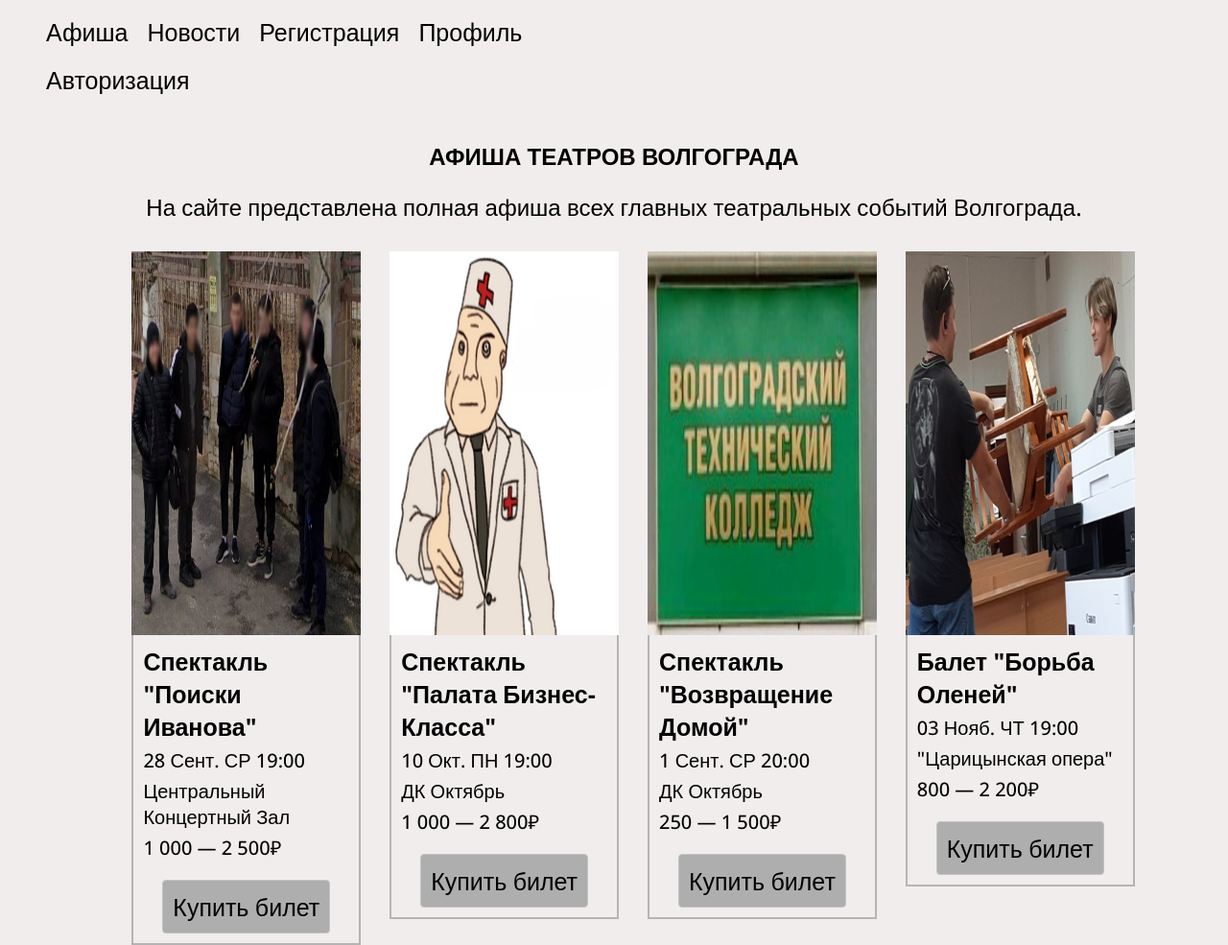
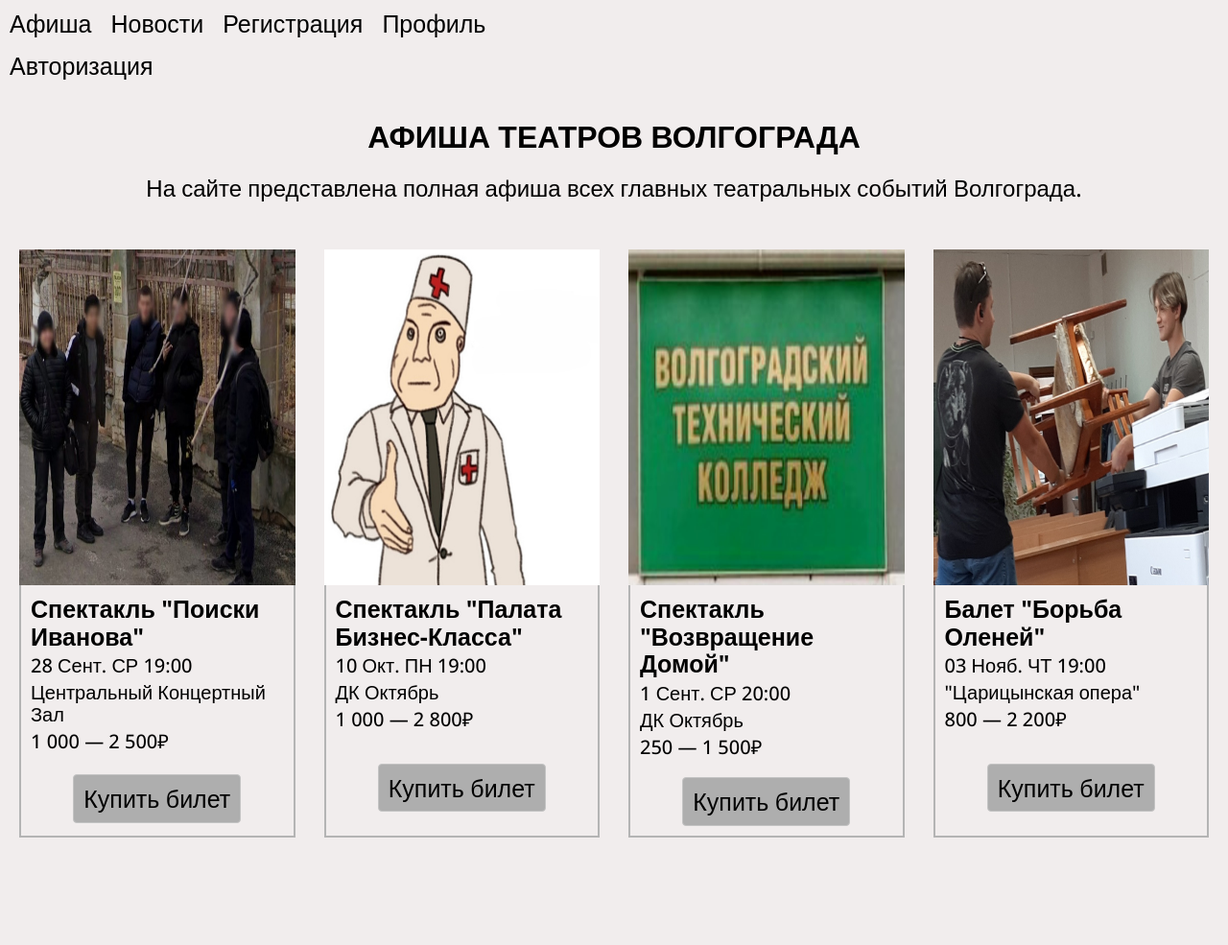
Before and after one commit to MPanina/theatresite, a PHP site: page / in a window 1280 px wide. Shown: the whole page at 96% size. After the commit the page ends 873 px from the top, so only its background shows below. Run offline with PHP 8.4, Linux system fonts and the light colour scheme; data comes from the database, SQL or seed files in the repository.

Commit message:
Add files via upload

```diff
--- a/index.php
+++ b/index.php
@@ -16,7 +16,8 @@ if (!$conn) {
     <meta charset="UTF-8">
     <meta http-equiv="X-UA-Compatible" content="IE=edge">
     <meta name="viewport" content="width=device-width, initial-scale=1.0">
-    <link rel="stylesheet" href="/style/style.css">
+    <link rel="stylesheet" href="style/normalize.css">
+    <link rel="stylesheet" href="style/style.css">
     <link rel="preconnect" href="https://fonts.googleapis.com">
     <link rel="preconnect" href="https://fonts.gstatic.com" crossorigin>
     <link href="https://fonts.googleapis.com/css2?family=Open+Sans:wght@500;600;700;800&display=swap" rel="stylesheet">
@@ -25,7 +26,6 @@ if (!$conn) {
 
 <body>
     <header class="header">
-        <div class="header-container ">
         <nav class="header-nav">
             <ul class="menu flex">
                 <li>
@@ -56,18 +56,23 @@ if (!$conn) {
             echo "</ul>"
             ?>
         </nav>
+        <div class="container header-container">
+
         </div>
     </header>
 
     <main class="main">
-        <section class="section">
+        <section class="section header__section">
             <div class="container main-container">
                 <h1 class="container-header">
                     АФИША ТЕАТРОВ ВОЛГОГРАДА
                 </h1>
-                <p class="container header-info">На&nbsp;сайте представлена полная афиша всех главных театральных событий Волгограда.
+                <p class="container header-info">На&nbsp;сайте представлена полная афиша всех главных театральных событий Волгограда.</p>
             </div>
-            <div class="poster">
+        </section>
+
+        <section class="poster__section">
+            <div class="container poster-container">
                 <ul class="poster-list">
                 <?php
                 foreach ($posterSelectResult as $posterRow) {
@@ -86,9 +91,9 @@ if (!$conn) {
                     echo "</div>";
                     echo "</li>";
                 }
-
                 ?>
                 </ul>
+
             </div>
         </section>
     </main>
--- a/style/style.css
+++ b/style/style.css
@@ -1,5 +1,11 @@
 html {
     box-sizing: border-box;
+}
+
+*,
+*::before,
+*::after {
+    box-sizing: inherit;
 }
 
 a {
@@ -11,6 +17,7 @@ a {
 }
 
 body {
+    min-width: 320px;
     background-color: rgb(241, 237, 237);
     font-family: 'Open Sans', sans-serif;
 }
@@ -20,6 +27,10 @@ body {
 
 }
 
+img {
+    max-width: 100%;
+}
+
 .flex {
     display: flex;
 }
@@ -27,12 +38,14 @@ body {
 .container {
     padding: 0 15px;
     margin: 0 auto;
-    max-width: 1024px;
+    max-width: 1770px;
 }
 
 ul {
     list-style: none;
-    flex-wrap: wrap
+    padding: 0;
+    margin: 0;
+
 }
 
 .nameclass {
@@ -47,18 +60,34 @@ ul {
     margin-bottom: 30px;
 }
 
+.menu {
+    margin-bottom: 15px;
+}
+
 .header-info {
     font-size: 24px;
 
 }
 
+.header-nav {
+    padding: 10px;
+}
+
+.poster-list {
+    display: flex;
+
+}
+
+.poster-container {
+    padding: 20px;
+}
+
 .poster-item {
-    width: calc((100% - 30px) / 5);
+    width: calc((100% - 30px * 2) / 3);
     margin-bottom: 10px;
     display: flex;
     flex-direction: column;
-    max-height: 400px;
-    min-height: 400px;
+    /* max-height: 350px; */
 }
 
 .poster-item:not(:last-child) {
@@ -68,25 +97,57 @@ ul {
 .poster-item img {
     display: flex;
     flex: 1;
-    object-fit: content;
-    overflow: block;
+    max-height: 350px;
+    min-height: 350px;
+    object-fit: fill;
+    overflow: hidden;
+}
+
+.poster-content-wrapper {
+    display: flex;
+    flex: 1;
+    flex-direction: column;
+    padding: 10px;
+    border: 2px solid rgb(180, 180, 180);
+    border-top: none;
+
+}
+
+
+/* .poster-item {
+    width: calc((100% - 30px * 3) / 4);
+    margin-bottom: 10px;
+    display: flex;
+    flex-direction: column;
+    max-height: 400px;
+    min-height: 400px;
+}
+.poster-item:not(:last-child) {
+    margin-right: 30px;
+}
+
+.poster-item img {
+    display: flex;
+    flex: 1;
+    object-fit: fill;
+    overflow: hidden;
     max-height: 400px;
     min-height: 400px;
 }
 
 .poster-content-wrapper {
     display: flex;
+    flex: 1;
     flex-direction: column;
     align-content: center;
     padding: 10px;
     border: 2px solid rgb(180, 180, 180);
     border-top: none;
-}
+} */
 
 .poster-header {
     margin: 0;
     margin-bottom: 5px;
-
 }
 
 .poster-link {
@@ -98,14 +159,6 @@ ul {
     font-size: 20px;
 }
 
-.poster-list {
-    display: flex;
-    justify-content: center;
-}
-
-img {
-    max-width: 100%;
-}
 
 .theatre-about-wrapper {
     display: flex;
@@ -178,8 +231,7 @@ img {
 }
 
 .theatre__image {
-    display: flex;
-    flex: 1;
+    margin-right: 20px;
     min-height: 320px;
     max-height: 320px;
     object-fit: scale-down;
@@ -193,7 +245,8 @@ img {
     line-height: 30px;
 }
 
-.theatre-about__content__wrapper {  /*находится внутри theatre-about_wrapper*/
+.theatre-about__content__wrapper {
+    /*находится внутри theatre-about_wrapper*/
     display: flex;
     flex-direction: column;
     align-content: center;
@@ -205,8 +258,15 @@ img {
     margin-bottom: 15px;
 }
 
+.theatre-about__span {
+    font-size: 20px;
+}
 .sit__link {
-    color: rgb(9, 56, 6);
+    padding: 10px;
+    color: rgb(0, 0, 0);
+    background-color: rgb(174, 174, 174);
+    border: 1px solid rgb(195, 195, 195);
+    border-radius: 4px;
 }
 
 .sit__list {
@@ -219,6 +279,7 @@ img {
     flex-direction: row;
     justify-content: space-between;
     align-items: center;
+    font-size: 20px;
 }
 
 .sit__header {
@@ -231,4 +292,9 @@ img {
 
 .sit__item {
     margin-bottom: 10px;
+
 }
+
+.theatre-about-wrapper {
+    align-items: center;
+}
--- a/theatre.php
+++ b/theatre.php
@@ -94,9 +94,9 @@
 
                         echo "<li class='sit__item'>";
                         echo "<h3 class='sit__header'>" . "Номер места: " . "$posterZalRow[sit_num]" . "</h3>";
-                        echo "<p class='sit__paragraph'>" . "Цена места: " . "$posterZalRow[sit_price] " . "&#8381" . "</p>";
+                        echo "<p class='sit__paragraph'>" . "Цена места: " . "$posterZalRow[sit_price] "  . "</p>";
                         echo "<p class='sit__paragraph'>" . "Расположение места: " . "$posterZalRow[sit_direction]" . "</p>";
-                        echo "<a href='theatre.php?posterid=" . $posterZalRow['id_poster'] . "&placeid=" . $posterZalRow['id'] . "' class='sit__link'>" . "[Забронировать]" . "</a>";
+                        echo "<a href='theatre.php?posterid=" . $posterZalRow['id_poster'] . "&placeid=" . $posterZalRow['id'] . "' class='sit__link'>" . "Забронировать" . "</a>";
                         echo "</li>";
                     }
                     echo "</ul>";
```
Also changed, not shown: profil.php (+15 -1 lines), style/normalize.css (added). Lines whose indentation alone changed are shown as unchanged.
